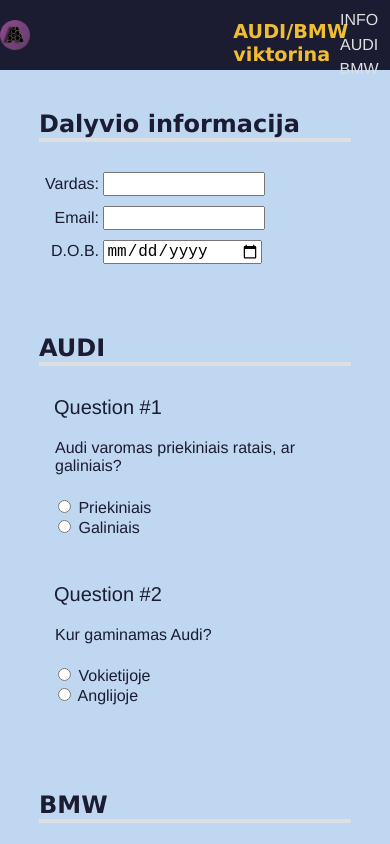
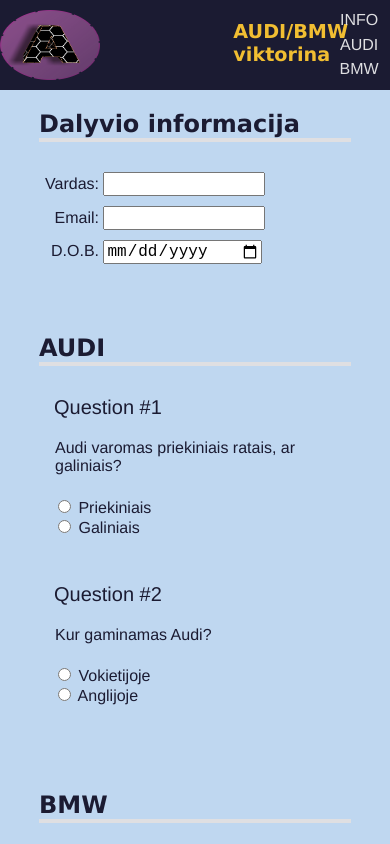
Before and after one commit to darbai123/viktorina1, a plain HTML site: page index.html in a window 390 px wide. Shown: the top 844 px of the page. Drawn offline with Linux system fonts and the light colour scheme.

Commit message:
Update styles.css

```diff
--- a/styles.css
+++ b/styles.css
@@ -23,10 +23,10 @@
 }
 
 #logo {
-  width: max(30px, 4vw);
-  height: max(30px, 4vw);
+ width: max(70px, 4vw);
+    height: max(70px, 4vw);
  max-height:70px;
- margin-top:20px;
+
 }
 
 h1 {
@@ -190,3 +190,25 @@
   white-space: nowrap;
   border: 0;
 }
+
+
+@media screen and (max-width: 730px) {
+  header {
+
+    width: 100%;
+    height: 90px;
+    background-color: #1b1b32;
+    display: grid;
+    grid-template-columns: repeat(auto-fit, minmax(100px, 1fr));
+    gap: 10px; /* tarpai tarp elementų */
+    position: fixed;
+    top: 0;
+    color: #f5f5fa;
+  }
+
+  #logo {
+    width: max(100px, 4vw);
+    height: max(70px, 4vw);
+    margin: 10px 0 10px;
+  }
+}
```
